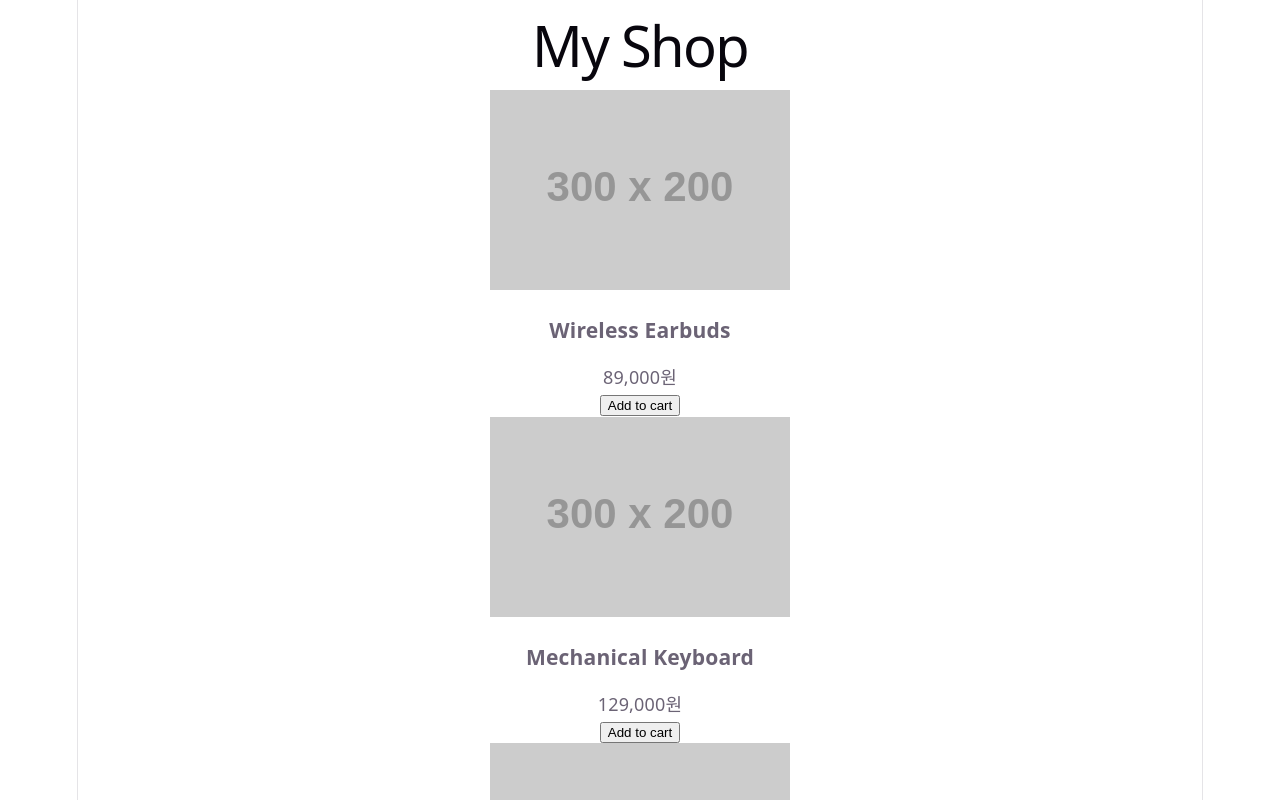
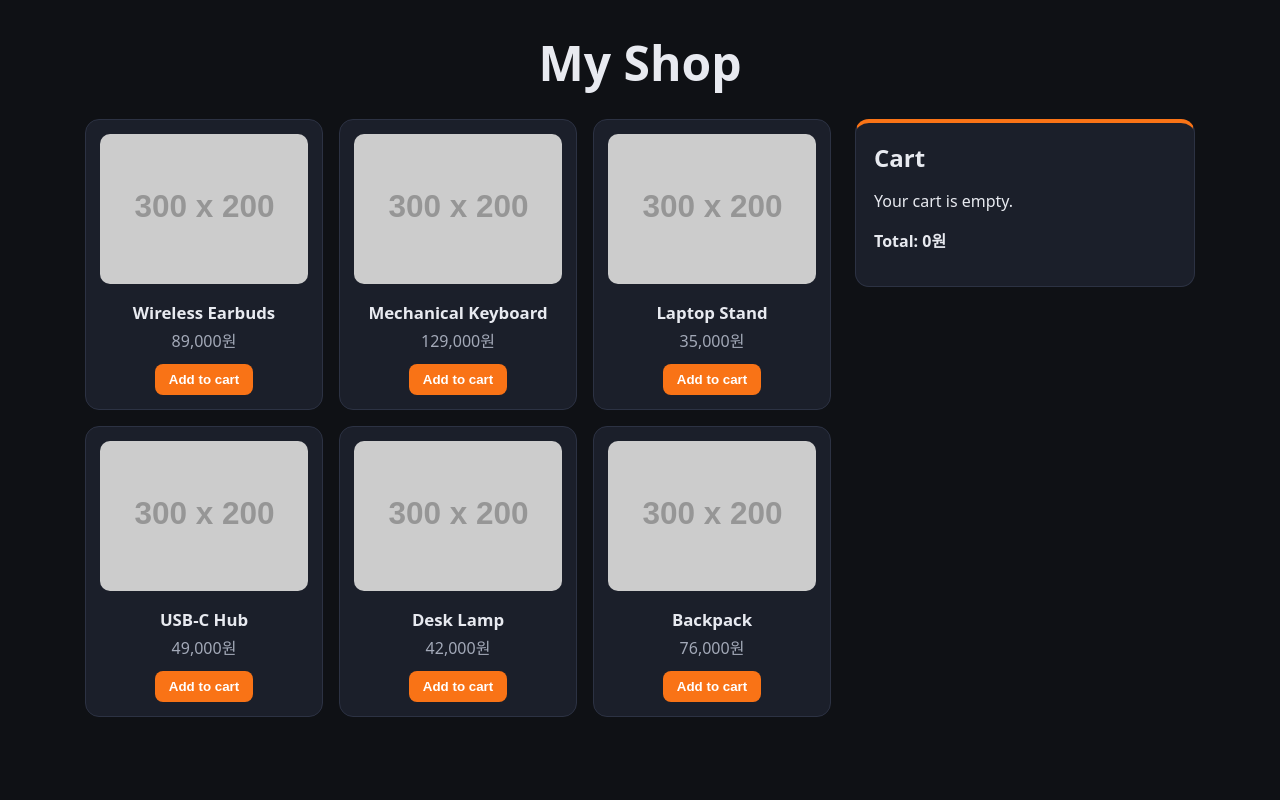
Before and after one commit to anish123619/web-programming, a React (Vite) app in the folder shopping-cart/: page / in a window 1280 px wide. Shown: the top 800 px of the page. Built offline with nearby package versions, Linux system fonts and the light colour scheme.

Commit message:
Add shop layout and CSS

```diff
--- a/shopping-cart/src/index.css
+++ b/shopping-cart/src/index.css
@@ -1,111 +1,164 @@
 :root {
-  --text: #6b6375;
-  --text-h: #08060d;
-  --bg: #fff;
-  --border: #e5e4e7;
-  --code-bg: #f4f3ec;
-  --accent: #aa3bff;
-  --accent-bg: rgba(170, 59, 255, 0.1);
-  --accent-border: rgba(170, 59, 255, 0.5);
-  --social-bg: rgba(244, 243, 236, 0.5);
-  --shadow:
-    rgba(0, 0, 0, 0.1) 0 10px 15px -3px, rgba(0, 0, 0, 0.05) 0 4px 6px -2px;
-
-  --sans: system-ui, 'Segoe UI', Roboto, sans-serif;
-  --heading: system-ui, 'Segoe UI', Roboto, sans-serif;
-  --mono: ui-monospace, Consolas, monospace;
-
-  font: 18px/145% var(--sans);
-  letter-spacing: 0.18px;
-  color-scheme: light dark;
-  color: var(--text);
-  background: var(--bg);
-  font-synthesis: none;
-  text-rendering: optimizeLegibility;
-  -webkit-font-smoothing: antialiased;
-  -moz-osx-font-smoothing: grayscale;
-
-  @media (max-width: 1024px) {
-    font-size: 16px;
-  }
+    --bg: #0f1115;
+    --card: #1b1f2a;
+    --line: #2c3243;
+    --accent: #f97316;
+    --text: #e8eaf0;
+    --muted: #a3a9b8;
 }
 
-@media (prefers-color-scheme: dark) {
-  :root {
-    --text: #9ca3af;
-    --text-h: #f3f4f6;
-    --bg: #16171d;
-    --border: #2e303a;
-    --code-bg: #1f2028;
-    --accent: #c084fc;
-    --accent-bg: rgba(192, 132, 252, 0.15);
-    --accent-border: rgba(192, 132, 252, 0.5);
-    --social-bg: rgba(47, 48, 58, 0.5);
-    --shadow:
-      rgba(0, 0, 0, 0.4) 0 10px 15px -3px, rgba(0, 0, 0, 0.25) 0 4px 6px -2px;
-  }
-
-  #social .button-icon {
-    filter: invert(1) brightness(2);
-  }
+* {
+    box-sizing: border-box;
 }
 
 body {
-  margin: 0;
+    margin: 0;
+    min-height: 100vh;
+    background: var(--bg);
+    color: var(--text);
+    font-family: system-ui, Arial, sans-serif;
 }
 
-#root {
-  width: 1126px;
-  max-width: 100%;
-  margin: 0 auto;
-  text-align: center;
-  border-inline: 1px solid var(--border);
-  min-height: 100svh;
-  display: flex;
-  flex-direction: column;
-  box-sizing: border-box;
-}
-
-h1,
-h2 {
-  font-family: var(--heading);
-  font-weight: 500;
-  color: var(--text-h);
+/* App's wrapper: products on the left, cart sidebar on the right */
+#root > div {
+    max-width: 1150px;
+    margin: 0 auto;
+    padding: 30px 20px;
+    display: grid;
+    grid-template-columns: 1fr 340px;
+    gap: 24px;
+    align-items: start;
 }
 
 h1 {
-  font-size: 56px;
-  letter-spacing: -1.68px;
-  margin: 32px 0;
-  @media (max-width: 1024px) {
-    font-size: 36px;
-    margin: 20px 0;
-  }
-}
-h2 {
-  font-size: 24px;
-  line-height: 118%;
-  letter-spacing: -0.24px;
-  margin: 0 0 8px;
-  @media (max-width: 1024px) {
-    font-size: 20px;
-  }
-}
-p {
-  margin: 0;
+    grid-column: 1 / -1;
+    margin: 0;
+    text-align: center;
+    font-size: clamp(2rem, 5vw, 3rem);
 }
 
-code,
-.counter {
-  font-family: var(--mono);
-  display: inline-flex;
-  border-radius: 4px;
-  color: var(--text-h);
+/* Product grid */
+.product-list {
+    display: grid;
+    grid-template-columns: repeat(auto-fill, minmax(200px, 1fr));
+    gap: 16px;
 }
 
-code {
-  font-size: 15px;
-  line-height: 135%;
-  padding: 4px 8px;
-  background: var(--code-bg);
+.product-card {
+    padding: 14px;
+    border: 1px solid var(--line);
+    border-radius: 14px;
+    background: var(--card);
+    text-align: center;
+    transition: transform 0.2s ease, box-shadow 0.2s ease, border-color 0.2s ease;
 }
+
+.product-card:hover {
+    transform: translateY(-5px);
+    border-color: var(--accent);
+    box-shadow: 0 10px 25px rgba(249, 115, 22, 0.2);
+}
+
+.product-card img {
+    width: 100%;
+    height: 150px;
+    object-fit: cover;
+    border-radius: 10px;
+}
+
+.product-card h3 {
+    margin: 12px 0 4px;
+    font-size: 1.05rem;
+}
+
+.product-card p {
+    margin: 0 0 12px;
+    color: var(--muted);
+}
+
+/* Buttons */
+button {
+    padding: 8px 14px;
+    border: 0;
+    border-radius: 8px;
+    background: var(--accent);
+    color: #fff;
+    font-weight: bold;
+    cursor: pointer;
+    transition: opacity 0.2s ease;
+}
+
+button:hover {
+    opacity: 0.85;
+}
+
+/* Cart sidebar */
+.cart {
+    position: sticky;
+    top: 20px;
+    padding: 18px;
+    border: 1px solid var(--line);
+    border-top: 4px solid var(--accent);
+    border-radius: 14px;
+    background: var(--card);
+}
+
+.cart h2 {
+    margin: 0 0 12px;
+}
+
+.cart ul {
+    margin: 0;
+    padding: 0;
+    list-style: none;
+}
+
+.cart li {
+    display: grid;
+    grid-template-columns: 1fr auto;
+    gap: 6px 10px;
+    padding: 10px 0;
+    border-bottom: 1px solid var(--line);
+}
+
+.cart-name {
+    font-weight: bold;
+}
+
+.cart-price {
+    grid-column: 1;
+    color: var(--muted);
+}
+
+.cart-qty {
+    display: flex;
+    align-items: center;
+    gap: 8px;
+}
+
+.cart-qty button {
+    width: 28px;
+    height: 28px;
+    padding: 0;
+    border-radius: 50%;
+}
+
+.cart li > button {
+    grid-column: 2;
+    grid-row: 2;
+    background: transparent;
+    border: 1px solid var(--line);
+    color: var(--muted);
+    font-weight: normal;
+}
+
+/* Phones and narrow windows: stack the cart under the products */
+@media (max-width: 800px) {
+    #root > div {
+        grid-template-columns: 1fr;
+    }
+
+    .cart {
+        position: static;
+    }
+}
```
